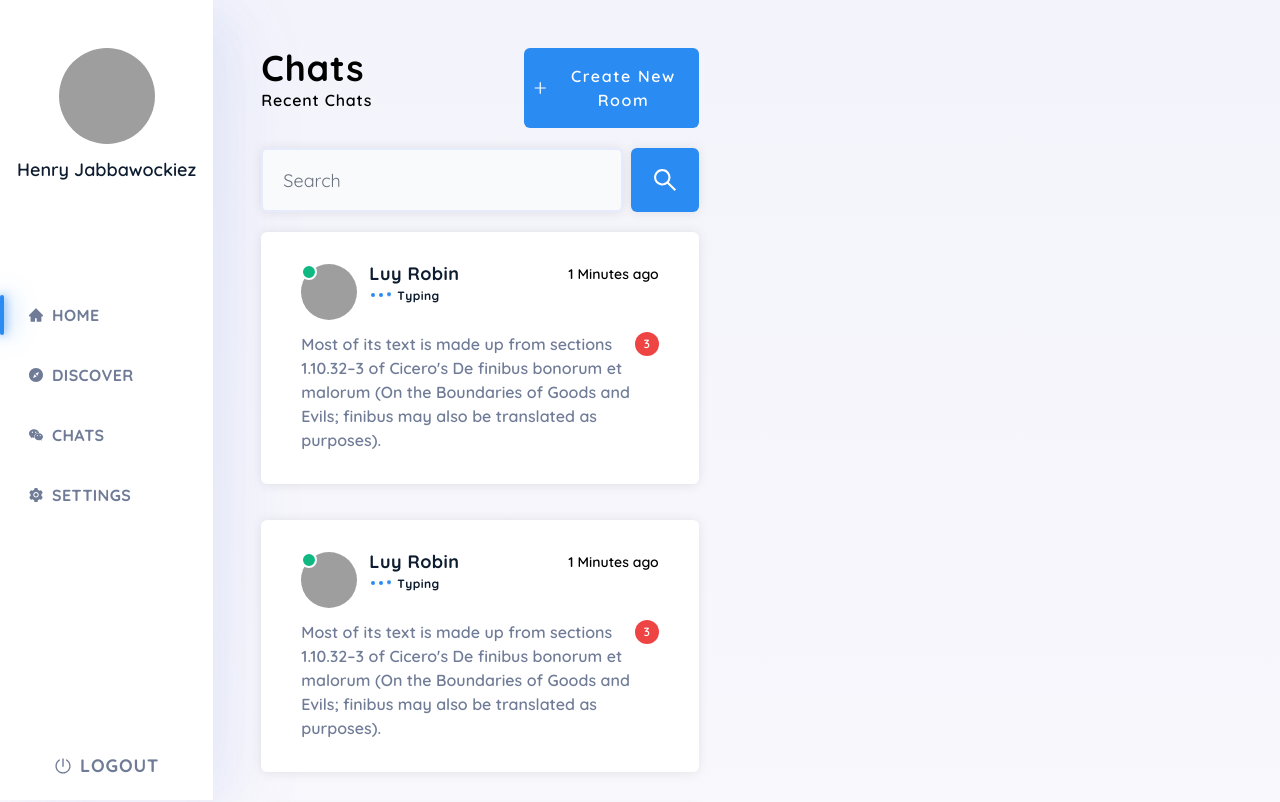
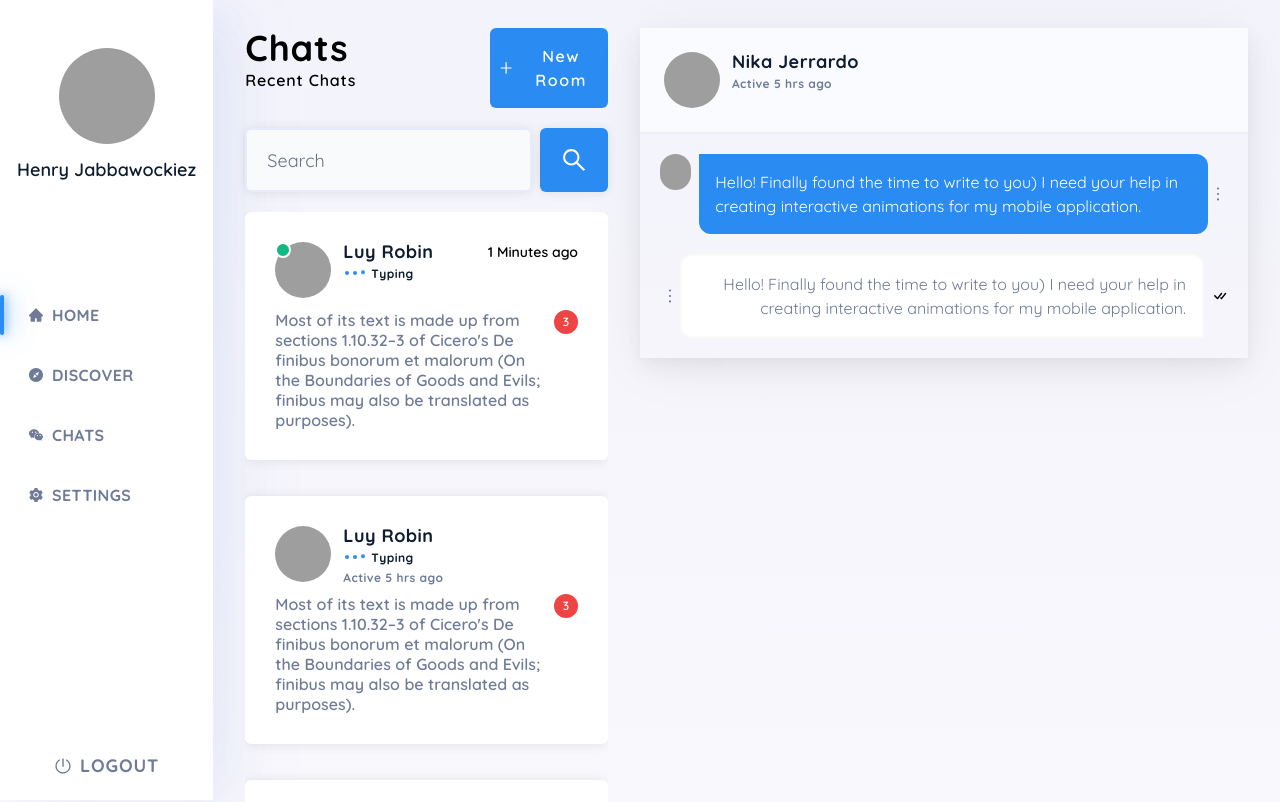
Before and after one commit to chhiring90/jabber, a React (Create React App) app in the folder everest/: page / in a window 1280 px wide. Shown: the top 802 px of the page. Built offline with nearby package versions, Linux system fonts and the light colour scheme; grey boxes are pictures that could not be loaded.

Commit message:
everest: message section updated

```diff
--- a/everest/src/components/AnimatingDots.js
+++ b/everest/src/components/AnimatingDots.js
@@ -3,7 +3,7 @@ const AnimatingDots = () => {
     const dots = [...dotSize]
         .map((_, index) => <span
             key={index}
-            className={`block border-2 animation-delay-${index + 1} border-white rounded-full w-2 h-2 bg-brand-primary animate-bounce`}></span >);
+            className={`block border-2 border-white animation-delay-${index + 1} rounded-full w-2 h-2 bg-brand-primary animate-bounce`}></span >);
 
     return <span className="inline-flex mr-1 items-center">{dots}</span>;
 }
--- a/everest/src/components/Avatar.js
+++ b/everest/src/components/Avatar.js
@@ -2,13 +2,11 @@ import UserStatusDot from './UserStatusDot';
 import DefaultAvatar from '../assets/images/jabber-default.svg';
 import AnimatingDots from './AnimatingDots';
 
-const avatar = ({ imageSrc, alt, size, name }) => {
+const avatar = ({ imageSrc, alt, size, name, status, typing }) => {
     let avatar;
     let userImage = imageSrc ? imageSrc : DefaultAvatar;
 
     //  Will be removed while connecting with backend
-    let status = 'online';
-
     const classes = {
         avatar: ['rounded-full overflow-hidden mb-3'],
         wrapper: [''],
@@ -31,30 +29,31 @@ const avatar = ({ imageSrc, alt, size, name }) => {
                 <figure className="flex">
                     <div className='relative'>
                         <img className={`w-14 h-14 ${classes.avatar}`} src={userImage} alt={alt} />
-                        <UserStatusDot status={status} />
+                        {status && <UserStatusDot status={status} />}
                     </div>
                     <figcaption className="flex-auto pl-3 flex flex-wrap">
-                        <h5 className="text-lg leading-5 font-bold text-brand-tertiary tracking-wide">{name} <br />
-                            <span className="text-xs">
-                                <AnimatingDots />
-                                Typing
-                            </span>
+                        <h5 className="text-lg leading-5 font-bold text-brand-tertiary tracking-wide">{name}
+                        {typing ? (<>
+                                    <br />
+                                    <span className="text-xs">
+                                        <AnimatingDots />
+                                        Typing
+                                    </span>
+                                </>
+                                )
+                                : null}
+                        {!status ? (<><br/><span className="text-xs text-brand-gray">Active 5 hrs ago</span></>) : null}
                         </h5>
-                        <span className="ml-auto font-semibold text-sm">1 Minutes ago</span>
+                        {status && <span className="ml-auto font-semibold text-sm">1 Minutes ago</span>}
                     </figcaption>
                 </figure>
             );
             break;
         case 'small':
             avatar = (
-                <div className={classes}>
-                    <figure className={classes.avatar}>
-                        <img src={userImage} alt={alt} />
+                    <figure className="w-14">
+                        <img className={`w-9 h-9 ${classes.avatar} mb-0`} src={userImage} alt={alt} />
                     </figure>
-                    <div className={classes.avatarIntro}>
-                        <h5>{name}</h5>
-                    </div>
-                </div>
             );
             break;
         default: break;
--- a/everest/src/components/Chat.js
+++ b/everest/src/components/Chat.js
@@ -2,20 +2,28 @@ import React from 'react';
 import Avatar from './Avatar';
 import Badge from './Badge';
 
-const Chat = () => {
+const Chat = ({status}) => {
     return (
-        <div className="shadow-chat rounded-md bg-white px-10 py-8 min-h-chat mb-9">
-            <Avatar size="medium" name="Luy Robin" />
-            <blockquote className="font-semibold text-brand-gray flex">
-                <div className="flex-auto">
+        <div
+        className="shadow-chat rounded-md transition border-2 border-transparent bg-white px-7 py-7 min-h-chat mb-9 hover:bg-brand-gray-100">
+            <Avatar
+            status={status}
+            typing={true}
+            size="medium"
+            name="Luy Robin" />
+            <blockquote
+            className="font-semibold text-brand-gray flex text-base leading-tight">
+                <div
+                className="flex-auto pr-2">
                     Most of its text is made up from sections 1.10.32–3 of Cicero's De finibus bonorum et malorum (On the Boundaries of Goods and Evils; finibus may also be translated as purposes).
                 </div>
-                <div className="flex-auto">
+                <div
+                className="flex-auto">
                     <Badge>3</Badge>
                 </div>
             </blockquote>
         </div>
-    )
-}
+    );
+};
 
 export default Chat;
--- /dev/null
+++ b/everest/src/components/Message.js
@@ -0,0 +1,48 @@
+import Avatar from './Avatar';
+import Button from './Button';
+import {AiOutlineMore} from 'react-icons/ai';
+import {BsCheckAll} from 'react-icons/bs';
+
+const message = () => {
+
+
+
+    return(
+        <>
+            <div className="flex items-start w-full max-w-xl mb-5">
+                <Avatar name="Nika Jerrardo" size="small" />
+                <blockquote className="flex-auto pl-2 flex">
+                    <div className="bg-brand-primary rounded-tl-none rounded-xl py-4 px-4 text-white">
+                        <p>
+                            Hello! Finally found the time to write to you) I need your help in creating interactive animations for my mobile application.
+                        </p>
+                    </div>
+                    <footer className="flex items-center">
+                        <Button customClass="text-brand-gray focus:outline-none">
+                            <AiOutlineMore className="w-5 h-5"/>
+                        </Button>
+                    </footer>
+                </blockquote>
+            </div>
+            <div className="flex items-start justify-end w-full ml-auto max-w-xl">
+                    <div className="order-2 flex self-center">
+                        <BsCheckAll />
+                    </div>
+                    <blockquote className="pr-2 inline-flex order-1">
+                        <div className="bg-white border-2 border-gray-50 order-2 rounded-br-none rounded-xl py-4 px-4 text-brand-gray text-right">
+                            <p>
+                                Hello! Finally found the time to write to you) I need your help in creating interactive animations for my mobile application.
+                            </p>
+                        </div>
+                        <footer className="flex items-center order-1">
+                            <Button customClass="text-brand-gray focus:outline-none">
+                                <AiOutlineMore className="w-5 h-5"/>
+                            </Button>
+                        </footer>
+                    </blockquote>
+                </div>
+        </>
+    );
+}
+
+export default message;
--- a/everest/src/components/Navbar.js
+++ b/everest/src/components/Navbar.js
@@ -18,6 +18,6 @@ const Navbar = () => {
             </div>
         </nav>
     )
-}
+};
 
 export default Navbar;
--- a/everest/src/components/UserStatusDot.js
+++ b/everest/src/components/UserStatusDot.js
@@ -22,7 +22,7 @@ const UserStatusDot = ({ status }) => {
             <span className={`absolute inline-flex h-3 w-3 rounded-full delay-300 opacity-75 ${statusColor.join(' ')}`}></span>
             <span className={`border-transparent border-2 relative delay-300 inline-flex rounded-full h-3 w-3 ${statusColor.join(' ')}`}></span>
         </span>
-    )
-}
+    );
+};
 
 export default UserStatusDot;
--- a/everest/src/containers/Chats.js
+++ b/everest/src/containers/Chats.js
@@ -1,4 +1,6 @@
 import React, { Component } from 'react';
+import SimpleBar from 'simplebar-react';
+import 'simplebar/dist/simplebar.min.css';
 
 import Chat from '../components/Chat';
 import Button from '../components/Button';
@@ -33,14 +35,15 @@ class Chats extends Component {
                         <h2 className="text-4xl font-bold">Chats</h2>
                         <p>Recent Chats</p>
                     </div>
-                    <div className="flex-auto w-2/5">
-                        <Button buttonType="button">
+                    <div className="flex-auto w-3/12">
+                        <Button buttonType="button" >
                             <AiOutlinePlus className="mr-2 w-5 h-5" />
-                            Create New Room
+                            New Room
                         </Button>
                     </div>
                     <form className="w-full flex flex-full pt-5">
                         <Input
+                            changed={(e) => e.target.value}
                             additionalClass="h-16 text-lg px-5 shadow-chat"
                             elementType={this.state.searchbar.elementType}
                             value={this.state.searchbar.value}
@@ -56,10 +59,12 @@ class Chats extends Component {
                         </div>
                     </form>
                 </div>
-                <Chat />
-                <Chat />
-                <Chat />
-                <Chat />
+                <SimpleBar className="max-height">
+                    <Chat status="online" />
+                    <Chat stauts="recentlyOnline" />
+                    <Chat stauts="recentlyOnline" />
+                    <Chat stauts="recentlyOnline" />
+                </SimpleBar>
             </>
         )
     }
--- /dev/null
+++ b/everest/src/containers/Messages.js
@@ -0,0 +1,27 @@
+import React, {Component} from 'react';
+import SimpleBar from 'simplebar-react';
+import 'simplebar/dist/simplebar.min.css';
+
+import Avatar from '../components/Avatar';
+import Message from '../components/Message';
+
+class Messages extends Component {
+    state = {
+        messages: []
+    }
+
+    render() {
+        return(
+            <div className="flex flex-wrap w-100 shadow-message">
+                <div className="bg-brand-gray-200 border-brand-gray-400 border-b-2 flex-full px-6 pt-6 pb-3">
+                    <Avatar size="medium" typing={false} name="Nika Jerrardo"/>
+                </div>
+                <SimpleBar className="flex-full max-h-chat p-5">
+                    <Message />
+                </SimpleBar>
+            </div>
+        )
+    }
+}
+
+export default Messages;
--- a/everest/src/containers/UserDashboard.js
+++ b/everest/src/containers/UserDashboard.js
@@ -2,6 +2,7 @@ import React, { Component } from 'react';
 
 import Navbar from '../components/Navbar';
 import Chats from './Chats';
+import Messages from './Messages';
 
 class UserDashboard extends Component {
     render() {
@@ -10,8 +11,11 @@ class UserDashboard extends Component {
                 <aside className="flex-none w-2/12">
                     <Navbar />
                 </aside>
-                <section className="flex-none w-5/12 p-12">
+                <section className="flex-none w-4/12 px-8 pt-7">
                     <Chats />
+                </section>
+                <section className="flex-none w-6/12 pr-8 pt-7">
+                    <Messages />
                 </section>
             </main>
         )
--- a/everest/tailwind.config.js
+++ b/everest/tailwind.config.js
@@ -12,7 +12,8 @@ module.exports = {
           gray: '#707C97',
           'gray-100': '#E6ECFE',
           'gray-200': '#FAFBFF',
-          'gray-300': '#F3F3FB'
+          'gray-300': '#F3F3FB',
+          'gray-400': 'rgba(112, 124, 151, 0.1)'
         }
       },
       fontFamily: {
@@ -31,7 +32,8 @@ module.exports = {
       boxShadow: {
         nav: '16px 10px 25px 0 rgba(86,128,248,0.03), 35px 10px 70px 0 rgba(86,128,248,0.05), 24px 6px 70px 0px rgba(0,0,0,0.02)',
         navlink: '1px 0 10px rgba(42, 139, 242, 0.45), 0 0 10px rgba(42, 139, 242, 0.55), 4px 0 25px rgba(42, 139, 242, 0.75)',
-        chat: '0 7px 12px rgb(0,0,0, 0.01), 0 0 12px 0px rgb(0,0,0,0.08), -1px 0 5px rgb(0,0,0,0.01)'
+        chat: '0 7px 12px rgb(0,0,0, 0.01), 0 0 12px 0px rgb(0,0,0,0.08), -1px 0 5px rgb(0,0,0,0.01)',
+        message: '0 10px 55px rgba(0, 0, 0, 0.05), 0 4px 10px rgba(0, 0, 0, 0.02), 0 10px 25px rgba(0, 0, 0, 0.05)'
       },
       flex: {
         full: '0 0 100%'
```
Also changed, not shown: everest/src/components/MessageFooter.js (added), everest/src/components/MessageHeader.js (added).
